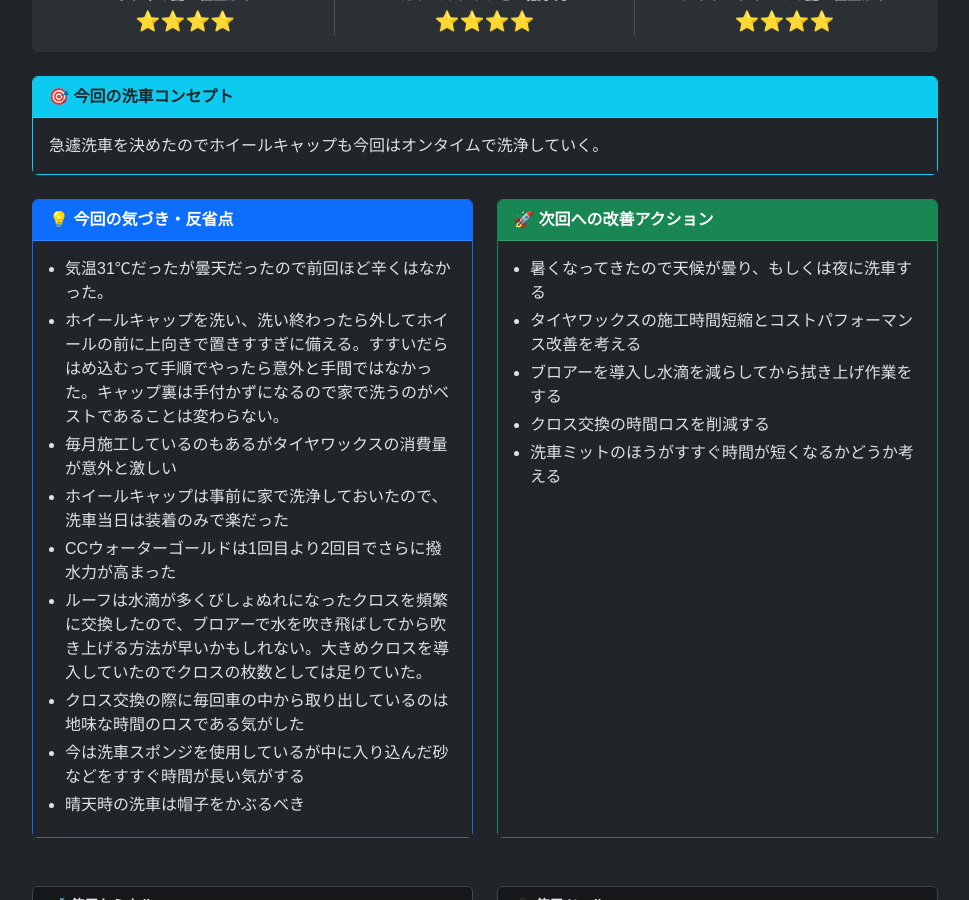
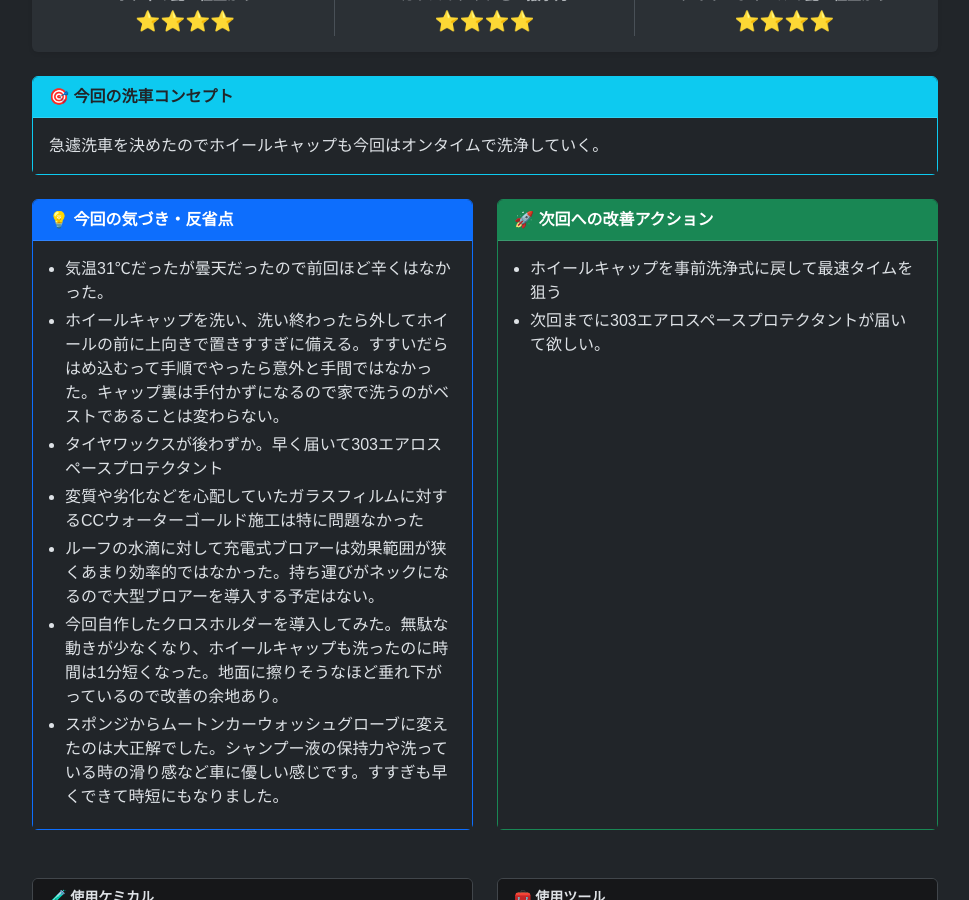
Before and after one commit to funyapar-org/fuel-lab, a Jekyll site: the page built from _wash_logs/2026-08-27-wash-log.md, in a window 1280 px wide and 900 px high, scrolled down 324 px. Shown: the whole window, without its empty margins (155-1124 px from the left). Built offline with Jekyll 4.4.1, drawn with Linux system fonts in a browser that asks for light colours; some of the changed text lies outside the part shown.

Commit message:
2026-08-27-wash-log.md を更新

```diff
--- a/_wash_logs/2026-08-27-wash-log.md
+++ b/_wash_logs/2026-08-27-wash-log.md
@@ -1,7 +1,7 @@
 ---
 layout: wash_log
 title: "303が届かない&突発洗車"
-description: "タイヤワックスの代わりに303エアロスペースプロテクタントを導入しようとしたけどメーカー欠品で1ヶ月以上届かない。また、急遽洗車できる時間が取れたのでホイールキャップは事前洗浄できていないから少々時間が多めにかかってしまった。"
+description: "タイヤワックスの代わりに303エアロスペースプロテクタントを導入しようとしたけどメーカー欠品で1ヶ月以上届かない。また、洗車できる時間が取れたのは急遽だったことによりホイールキャップは事前洗浄できていなかったので少々時間が多めにかかってしまった。"
 date: 2026-08-27
 temp_max: 31
 total_time: 60
@@ -42,7 +42,9 @@ tools:
   - id: wash_mitten.daiso_wash_mitten
     note: ホイール専用に導入。ホイールの深い凹凸がしっかり洗えるが。タイヤの泥汚れには無力なのでブラシを置いてくるのは早計だった。
   - id: step_stool.dcm_step_stool
-    note: 今回も固定が外れて倒れそうになった。寿命短めかも。
+    note: 今回も固定が外れて倒れそうになった。寿命短めかも。次はバケツの蓋が踏み台になるのでやってみる、水が入って重そうではあるけどね。。
+  - id: blower.aal_mini_blower
+    note: 元々持っていた充電式小型ブロアーを洗車に導入してみた。強力だが範囲狭めなのでいまいちだった。
 
 # --- タイムライン ---
 timeline:
@@ -90,19 +92,14 @@ concept: "急遽洗車を決めたのでホイールキャップも今回はオ
 findings:
   - 気温31℃だったが曇天だったので前回ほど辛くはなかった。
   - ホイールキャップを洗い、洗い終わったら外してホイールの前に上向きで置きすすぎに備える。すすいだらはめ込むって手順でやったら意外と手間ではなかった。キャップ裏は手付かずになるので家で洗うのがベストであることは変わらない。
-  - 毎月施工しているのもあるがタイヤワックスの消費量が意外と激しい
-  - ホイールキャップは事前に家で洗浄しておいたので、洗車当日は装着のみで楽だった
-  - CCウォーターゴールドは1回目より2回目でさらに撥水力が高まった
-  - ルーフは水滴が多くびしょぬれになったクロスを頻繁に交換したので、ブロアーで水を吹き飛ばしてから吹き上げる方法が早いかもしれない。大きめクロスを導入していたのでクロスの枚数としては足りていた。
-  - クロス交換の際に毎回車の中から取り出しているのは地味な時間のロスである気がした
-  - 今は洗車スポンジを使用しているが中に入り込んだ砂などをすすぐ時間が長い気がする
-  - 晴天時の洗車は帽子をかぶるべき
+  - タイヤワックスが後わずか。早く届いて303エアロスペースプロテクタント
+  - 変質や劣化などを心配していたガラスフィルムに対するCCウォーターゴールド施工は特に問題なかった
+  - ルーフの水滴に対して充電式ブロアーは効果範囲が狭くあまり効率的ではなかった。持ち運びがネックになるので大型ブロアーを導入する予定はない。
+  - 今回自作したクロスホルダーを導入してみた。無駄な動きが少なくなり、ホイールキャップも洗ったのに時間は1分短くなった。地面に擦りそうなほど垂れ下がっているので改善の余地あり。
+  - スポンジからムートンカーウォッシュグローブに変えたのは大正解でした。シャンプー液の保持力や洗っている時の滑り感など車に優しい感じです。すすぎも早くできて時短にもなりました。
 
 # --- 次回への課題（Next Actions） ---
 next_actions:
-  - 暑くなってきたので天候が曇り、もしくは夜に洗車する
-  - タイヤワックスの施工時間短縮とコストパフォーマンス改善を考える
-  - ブロアーを導入し水滴を減らしてから拭き上げ作業をする
-  - クロス交換の時間ロスを削減する
-  - 洗車ミットのほうがすすぐ時間が短くなるかどうか考える
+  - ホイールキャップを事前洗浄式に戻して最速タイムを狙う
+  - 次回までに303エアロスペースプロテクタントが届いて欲しい。
 ---
```
